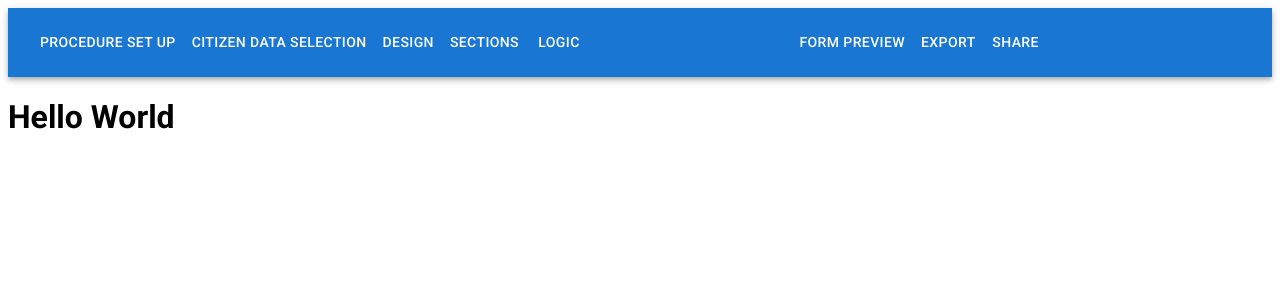
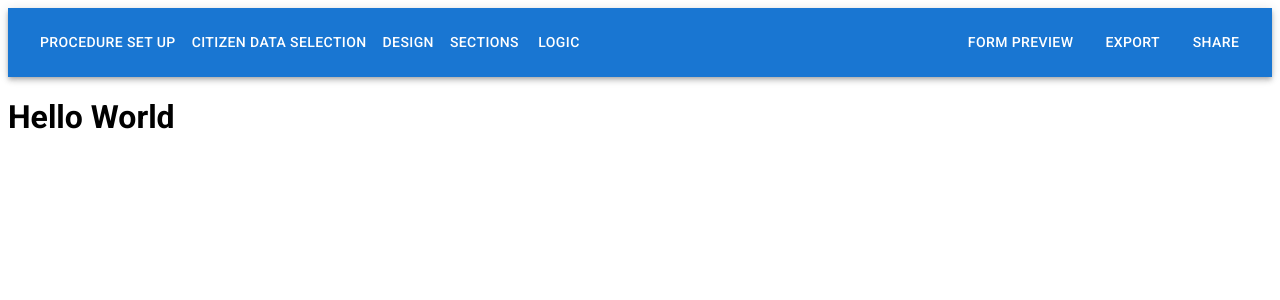
Before and after one commit to osoc22/project-digital-wallet, a React (Create React App) app: page / in a window 1280 px wide. Shown: the top 300 px of the page. Built offline with nearby package versions, Linux system fonts and the light colour scheme.

Commit message:
Stack added

```diff
--- a/src/components/Navbar.tsx
+++ b/src/components/Navbar.tsx
@@ -7,9 +7,9 @@ import Menu from '@mui/material/Menu';
 import Container from '@mui/material/Container';
 import Button from '@mui/material/Button';
 import MenuItem from '@mui/material/MenuItem';
+import Stack from '@mui/material/Stack';
 
 const pages = ['Procedure set up', 'Citizen data selection', 'Design', 'Sections', 'Logic'];
-const settings = ['Form preview', 'Export', 'Share'];
 
 const Navbar = () => {
   const [anchorElNav, setAnchorElNav] = React.useState<null | HTMLElement>(null);
@@ -60,43 +60,12 @@ const Navbar = () => {
             ))}
           </Box>
 
-          <Box sx={{ flexGrow: 1, display: { xs: 'flex', md: 'none' } }}>
-            <Menu
-              id="menu-appbar"
-              anchorEl={anchorElNav}
-              anchorOrigin={{
-                vertical: 'bottom',
-                horizontal: 'right',
-              }}
-              keepMounted
-              transformOrigin={{
-                vertical: 'top',
-                horizontal: 'right',
-              }}
-              open={Boolean(anchorElNav)}
-              onClose={handleCloseNavMenu}
-              sx={{
-                display: { xs: 'block', md: 'none' },
-              }}
-            >
-              {settings.map((setting) => (
-                <MenuItem key={setting} onClick={handleCloseNavMenu}>
-                  <Typography textAlign="center">{setting}</Typography>
-                </MenuItem>
-              ))}
-            </Menu>
-          </Box>
-          <Box sx={{ flexGrow: 1, display: { xs: 'none', md: 'flex' } }}>
-            {settings.map((setting) => (
-              <Button
-                key={setting}
-                onClick={handleCloseNavMenu}
-                sx={{ my: 2, color: 'white', display: 'block' }}
-              >
-                {setting}
-              </Button>
-            ))}
-          </Box>
+          <Stack direction='row' spacing={2}>
+              <Button color='inherit'>Form Preview</Button>
+              <Button color='inherit'>Export</Button>
+              <Button color='inherit'>Share</Button>
+          </Stack>
+
         </Toolbar>
       </Container>
     </AppBar>
```
